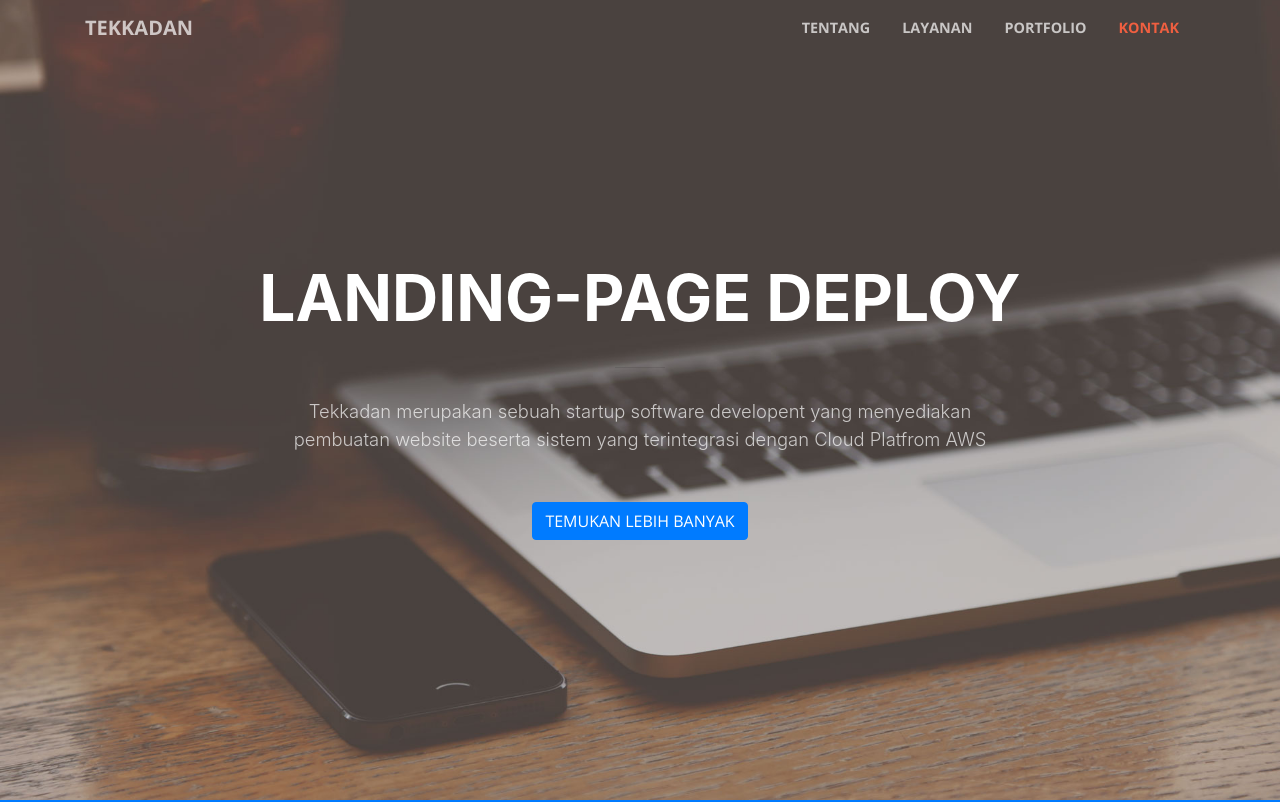
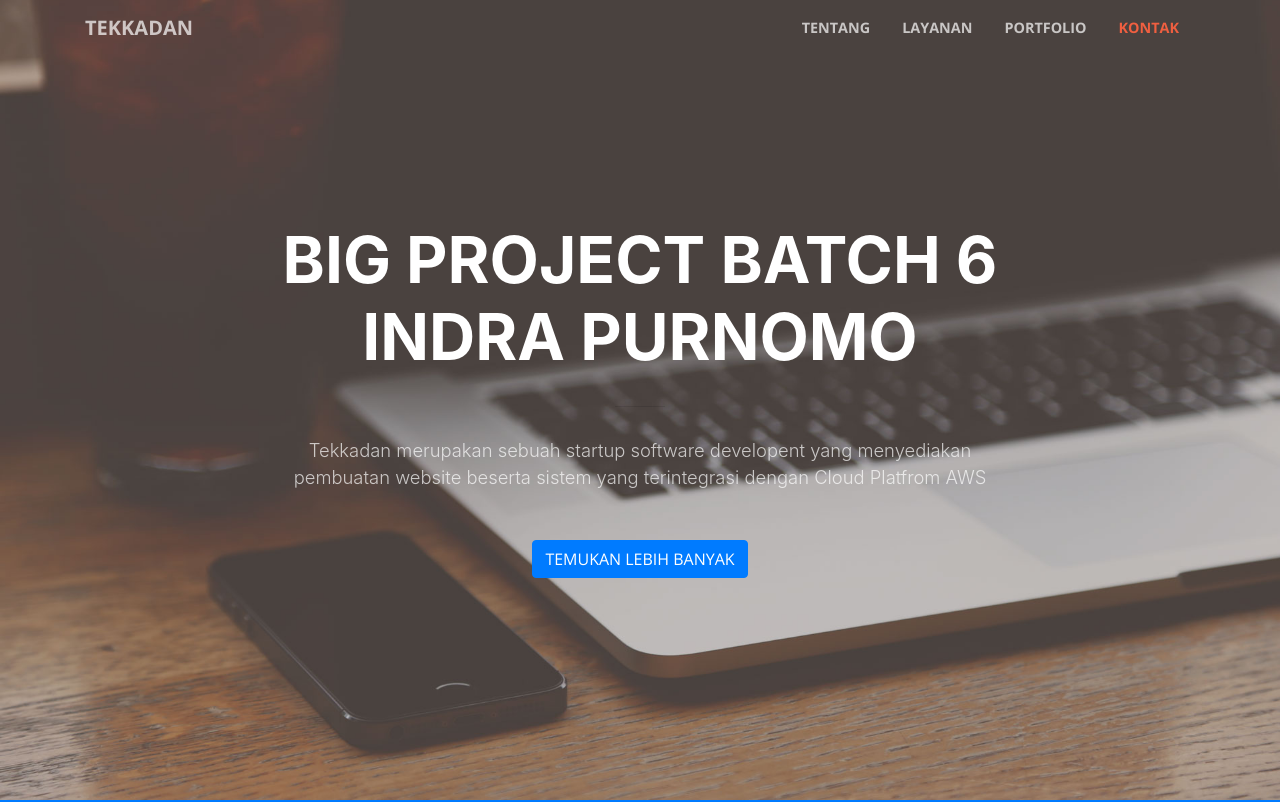
Before and after one commit to indrapurnomo/web-test, a website with bundled scripts: page index.html in a window 1280 px wide. Shown: the top 802 px of the page. Built offline with nearby package versions, Linux system fonts and the light colour scheme.

Commit message:
Update index.html

```diff
--- a/index.html
+++ b/index.html
@@ -59,7 +59,7 @@
       <div class="row">
         <div class="col-lg-10 mx-auto">
           <h1 class="text-uppercase">
-            <strong>Landing-page deploy</strong>
+            <strong>Big Project Batch 6 Indra Purnomo</strong>
           </h1>
           <hr>
         </div>
```
